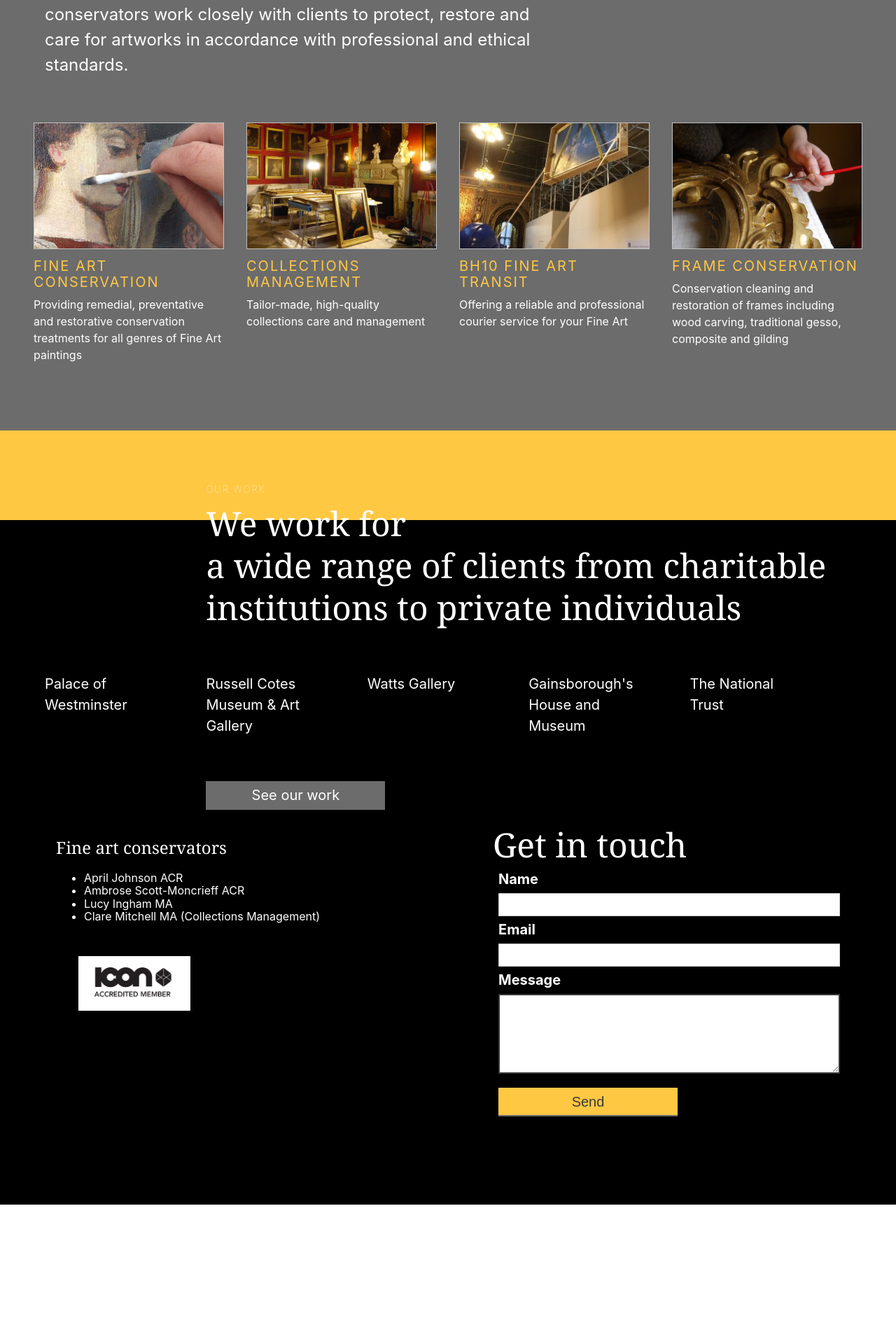
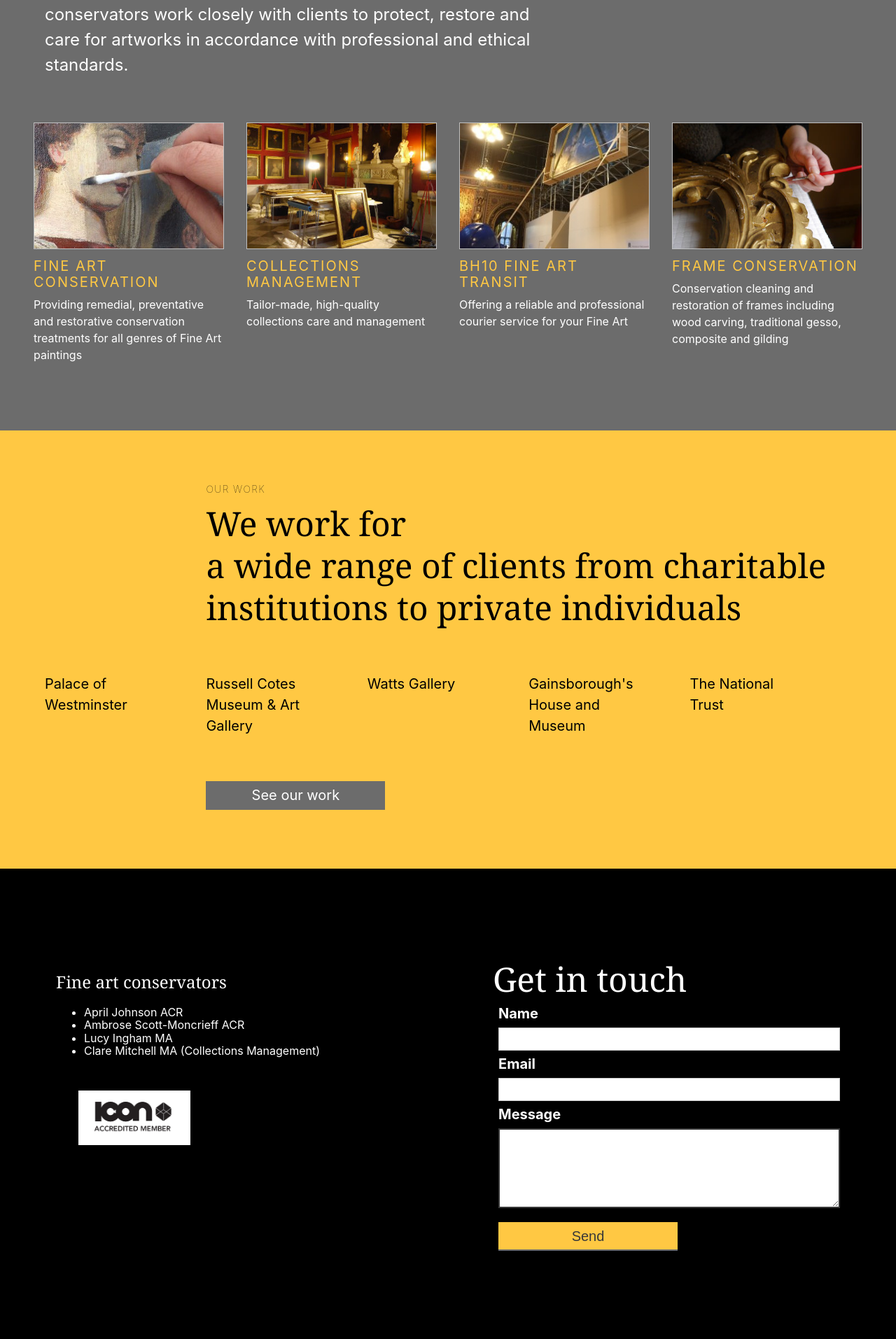
Before and after one commit to wearethoughtfox/brickhouse, a Jekyll site: the page built from index.html, in a window 1280 px wide. Shown: the part 1309-3222 px from the top of the page at 70% size. Built offline with Jekyll 4.4.1, drawn with Linux system fonts in a browser that asks for light colours; a script that is not in the unit is left out; before the commit the page ends 3030 px from its top, so only the background shows below that.

Commit message:
Update Pages “home”

```diff
--- a/index.html
+++ b/index.html
@@ -45,7 +45,7 @@
 
 </section>
 
-<section class="white ph4 pv6 pa4-m pa5-l mw9 center bg-primary" id="work">
+<section class="cf ph4 pv6 pa4-m pa5-l mw9 center bg-primary" id="work">
     <div class="fr w-100 w-80-l">
         <h2 class="sans-serif f6 ttu tracked">Our work</h2>
         <h1 class="f2 f1-l lh-title mt0 mb4 mb5-ns fw1">
```
